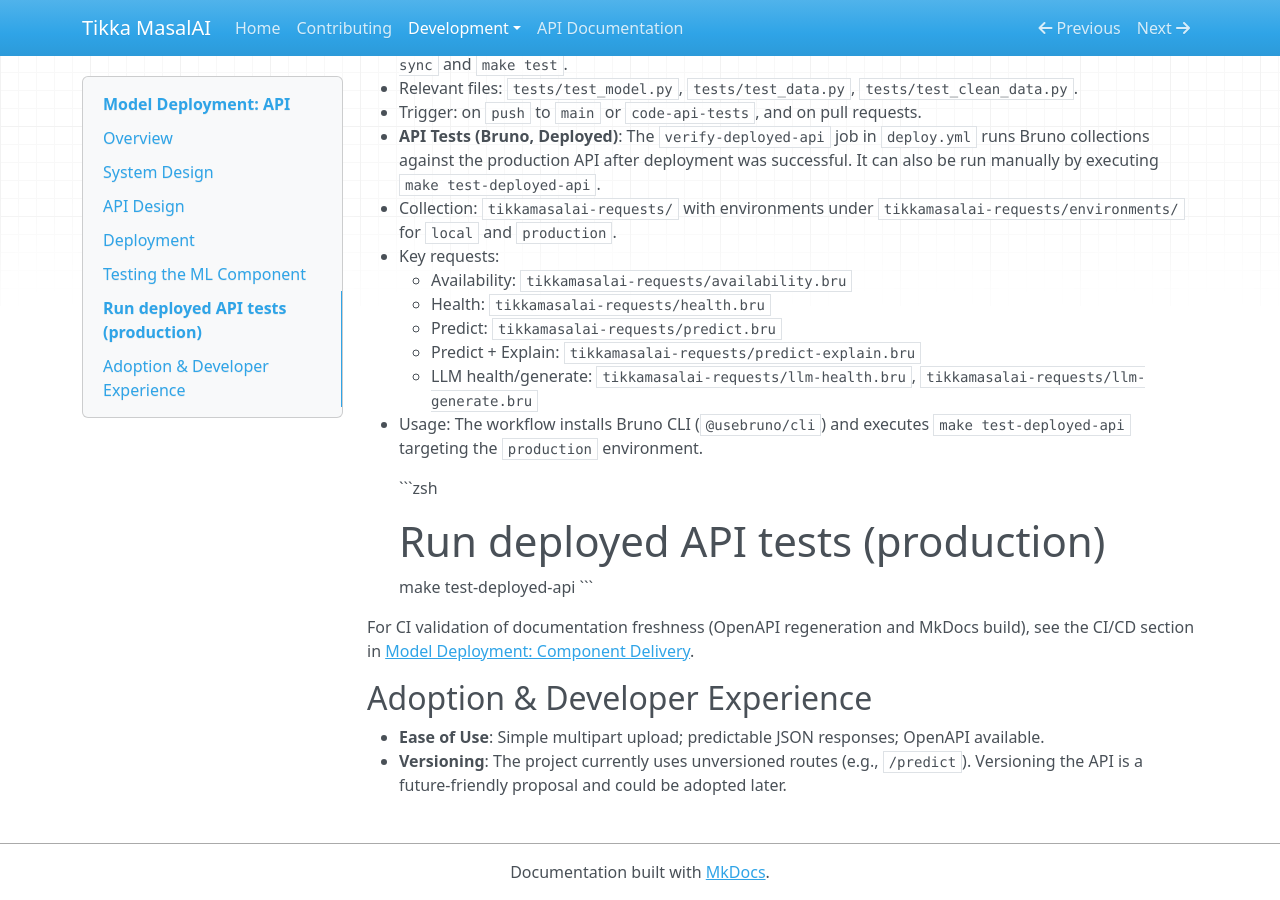
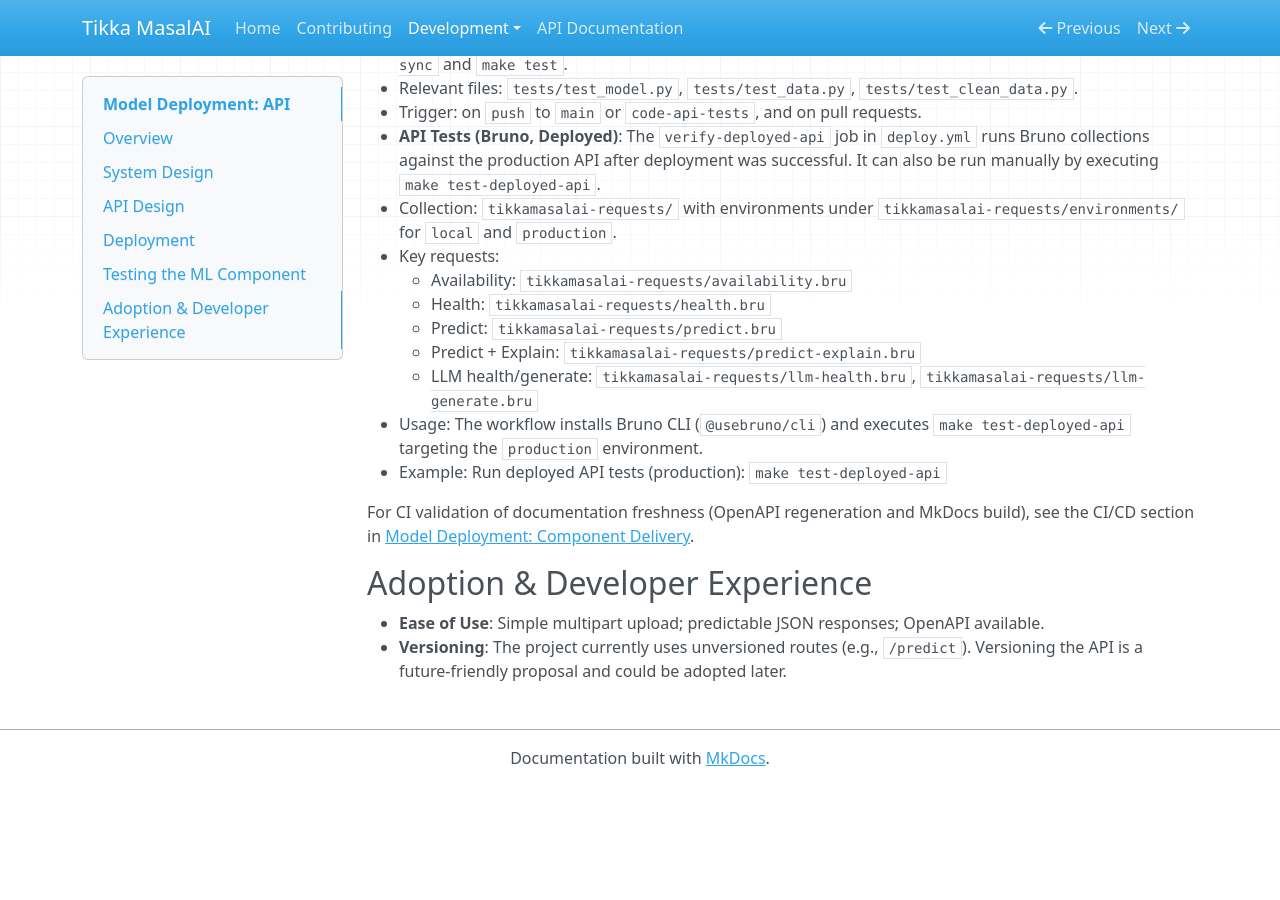
Before and after one commit to mlops-2526q1-mds-upc/TikkaMasalAI, an MkDocs documentation site: the page built from docs/docs/development/model_deployment_api.md, in a window 1280 px wide and 900 px high, scrolled down 2642 px. Built offline with MkDocs 1.6.1, drawn with Linux system fonts in a browser that asks for light colours; nearby versions of some CDN libraries; after the commit the page ends 3428 px from its top, so only the background shows below that; part of the change alters nothing that is shown.

Commit message:
fix: Formatting issue with zsh command documentation

````diff
--- a/docs/docs/development/model_deployment_api.md
+++ b/docs/docs/development/model_deployment_api.md
@@ -87,11 +87,7 @@ This section intentionally defers the full rollout mechanics (multi-arch builds,
     - Predict + Explain: `tikkamasalai-requests/predict-explain.bru`
     - LLM health/generate: `tikkamasalai-requests/llm-health.bru`, `tikkamasalai-requests/llm-generate.bru`
   - Usage: The workflow installs Bruno CLI (`@usebruno/cli`) and executes `make test-deployed-api` targeting the `production` environment.
-
-    ```zsh
-    # Run deployed API tests (production)
-    make test-deployed-api
-    ```
+  - Example: Run deployed API tests (production): `make test-deployed-api`
 
 For CI validation of documentation freshness (OpenAPI regeneration and MkDocs build), see the CI/CD section in [Model Deployment: Component Delivery](./model_deployment_component_delivery.md).
 
````
